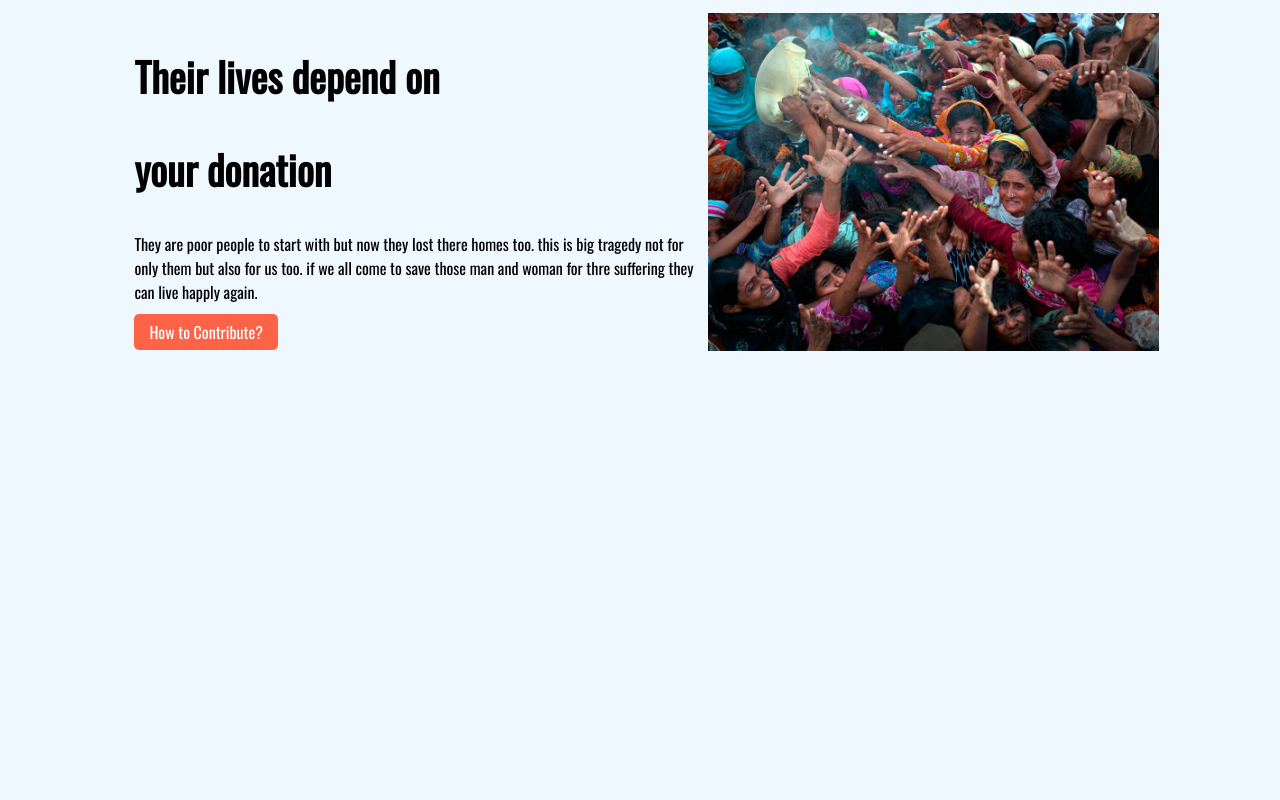
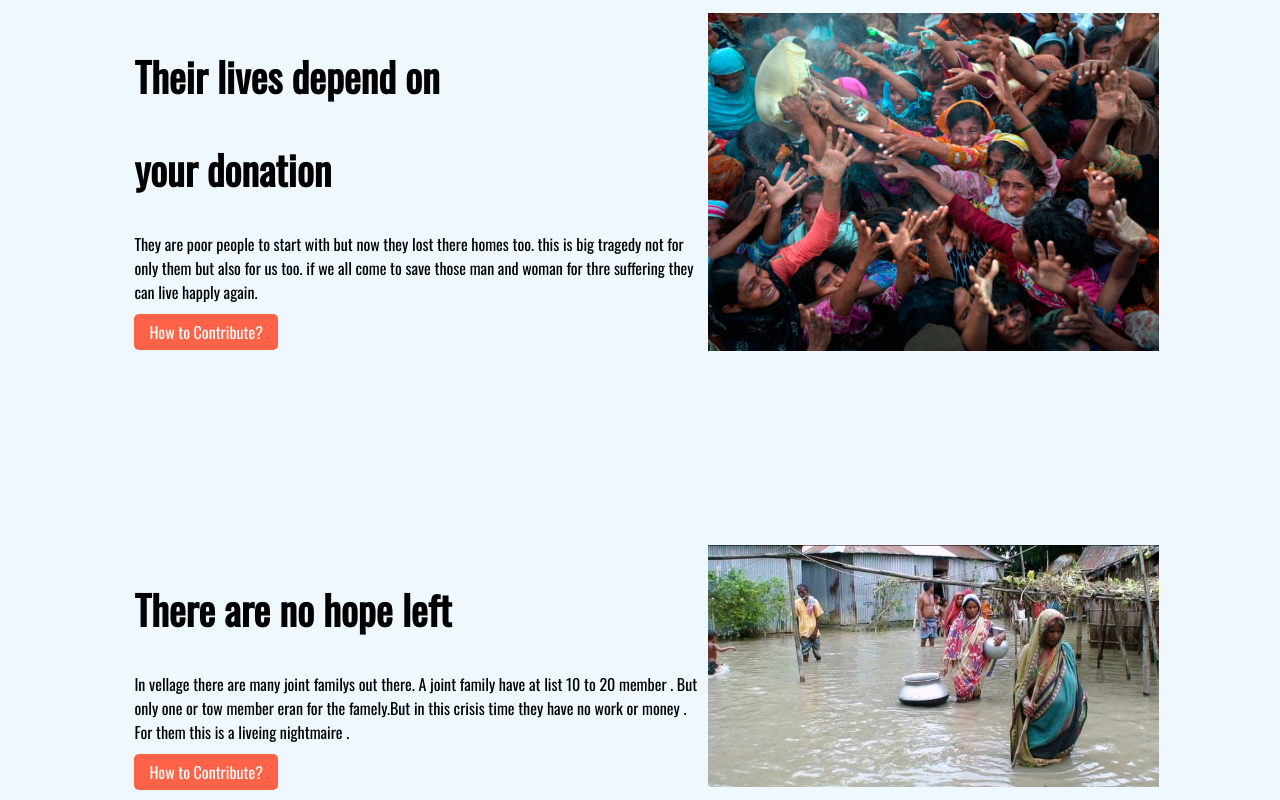
Before and after one commit to Biplob17h/donate-today, a plain HTML site: page index.html in a window 1280 px wide. Shown: the part 1648-2448 px from the top of the page. Before the commit the page ends 2012 px from the top, so only its background shows below. Drawn offline with nearby package versions, Linux system fonts and the light colour scheme; files whose address does not match are found by name.

Commit message:
section 5

```diff
--- a/index.html
+++ b/index.html
@@ -68,7 +68,7 @@
          Education is the backbone of the nation. But in this crisis vellagers liveing in the school. so thair are no class for the kids.
         </div>
     </section>
-    <section class=" head poor-people">
+    <section class=" head ">
         <div class="save-lives">
             <h1>Their lives depend on </h1>
             <h1>   your donation</h1>
@@ -82,6 +82,19 @@
 
     </div>
     </section>
+    <section class="head">
+        <div class="save-lives">
+            <h1>
+                There are no hope left</h1>
+         <p>
+            In vellage there are many joint familys out there. A joint family have at list 10 to 20 member . But only one or tow member eran for the famely.But in this crisis time they have no work or money . For them this is a liveing nightmaire .
+         </p>
+         <a class="link-button" href="">How to Contribute?</a>
+        </div>
+           <div class="donation-photo">
+            <img src="images/joint.jpg" alt="this is a photo of a jonit famely">
+           </div>
+    </section>
 
 </body>
 </html>
--- a/style.css
+++ b/style.css
@@ -68,8 +68,6 @@ text-decoration: none;
 }
 .head{
   margin-top: 15%;
-}
-.poor-people{
   display: flex;
 }
 .save-lives{
```
Also changed, not shown: images/joint.jpg (added).
